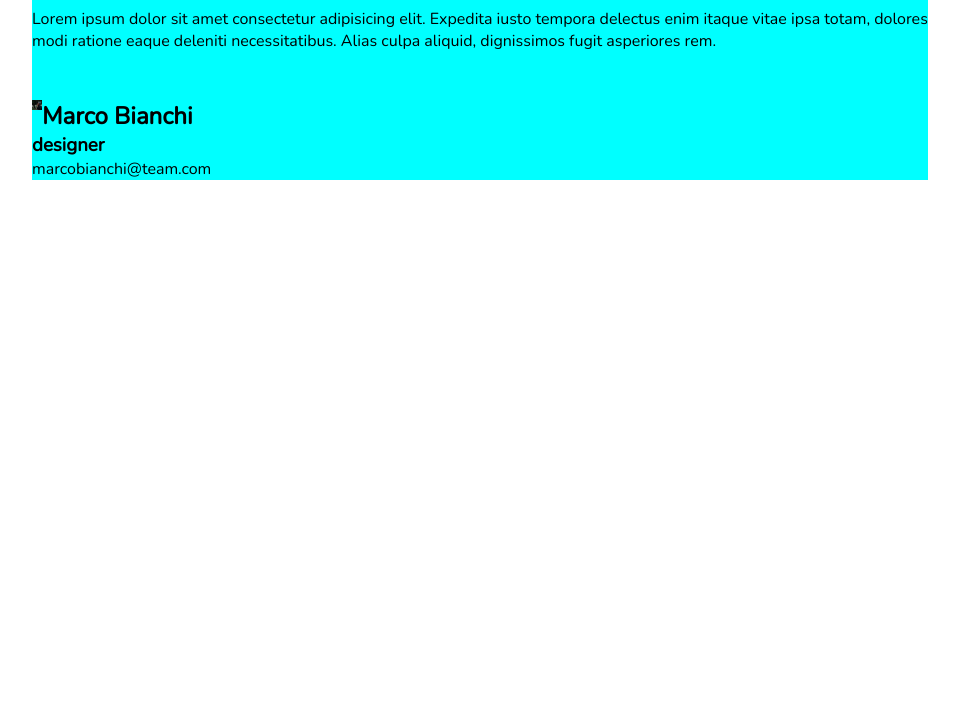
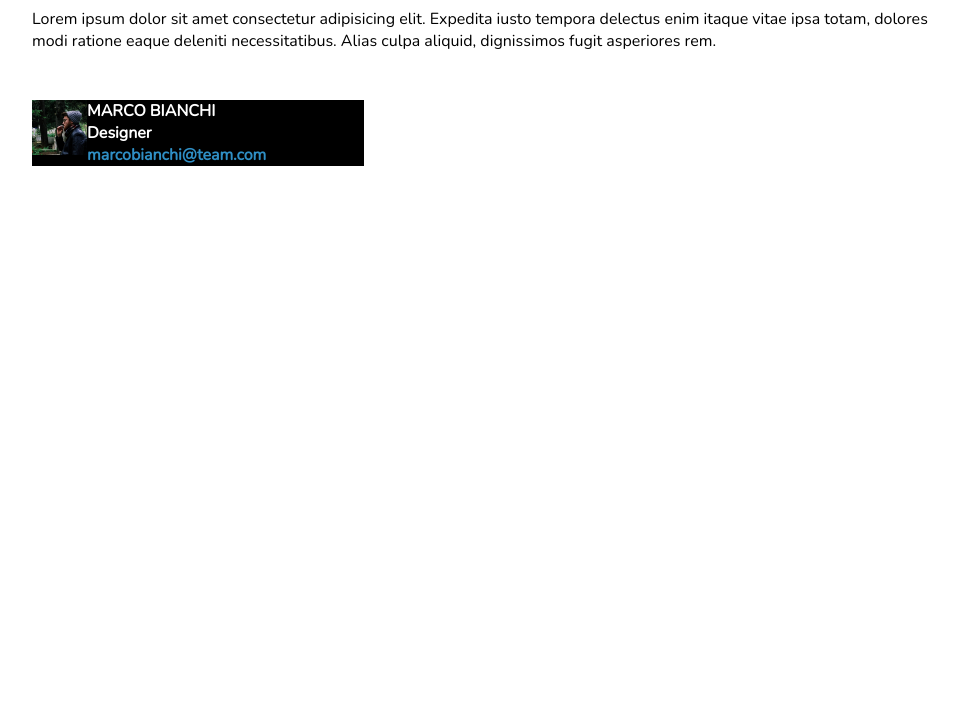
Before and after one commit to RobertoCartaMantiglia/html-css-float-cards, a plain HTML site: page index.html in a window 1280 px wide. Shown: the part 83-800 px from the top of the page, without its empty margins (160-1119 px from the left). Drawn offline with nearby package versions, Linux system fonts and the light colour scheme.

Commit message:
fix error card

```diff
--- a/css/style.css
+++ b/css/style.css
@@ -15,28 +15,36 @@ body{
 .container{
     margin: 0 auto;
     width: 70%;
-    background-color: aqua;
     padding-top: 1.5rem;
 }
 header>h1{
     text-align: center;
     color: #e43673;
+    font-weight: bold;
 }
 
 img.card{
     float: left;
-    width: 10px;
-    height: 10px;
+    width: 55px;
+
 }
+span{
+    display: block;
+    font-weight: bold;
+}
+
+.job, .name{
+    color: white;
+}
+.email{
+    color: #2f8fc5;
+}
+
 
 .card-box{
     margin-top: 3em;
-    width: 25%;
-    background-color: rgb(216, 157, 29);
+    width: 37%;
 }
 .contacts{
-    background-color: aqua;
+    background-color: black;
 }
-.contacts > h1 h2{
-    display: inline-block;
-}
--- a/index.html
+++ b/index.html
@@ -22,12 +22,11 @@
         <section class="float-cards clearfix">
 
             <article class="card-box clearfix" id="marco-bianchi">
-
                     <img class="card" src="./img/male1.png" alt="marco">
 
                 <div class="contacts">
-                    <h2>Marco Bianchi</h2>
-                    <h3>designer</h3>
+                    <span class="name">MARCO BIANCHI</span>
+                    <span class="job">Designer</span>
                     <span class="email">marcobianchi@team.com</span>
                  </div>
             </article>
```
